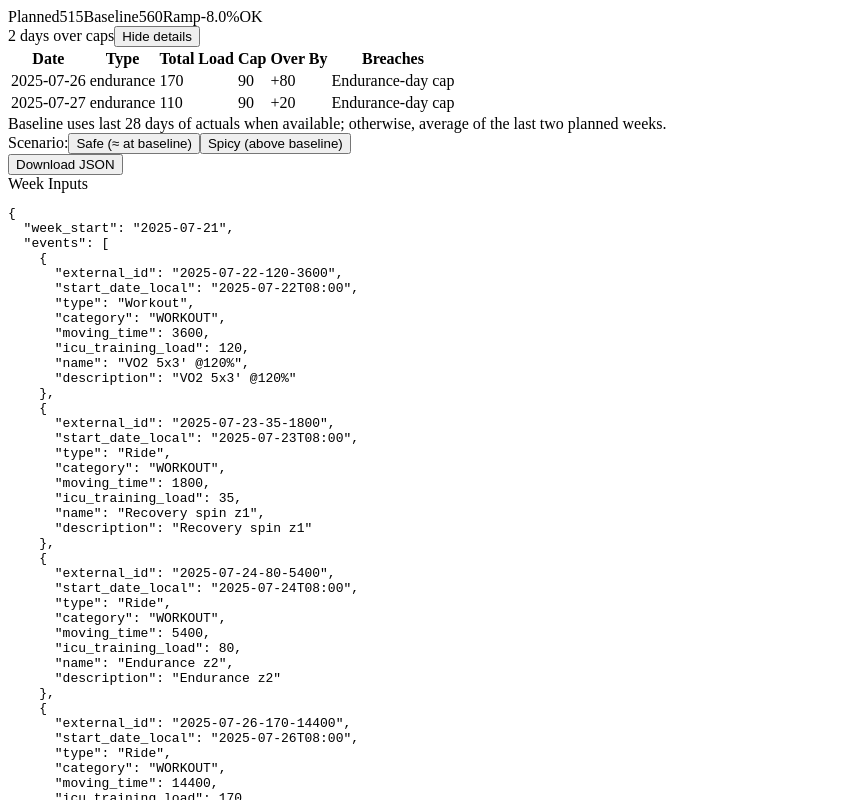
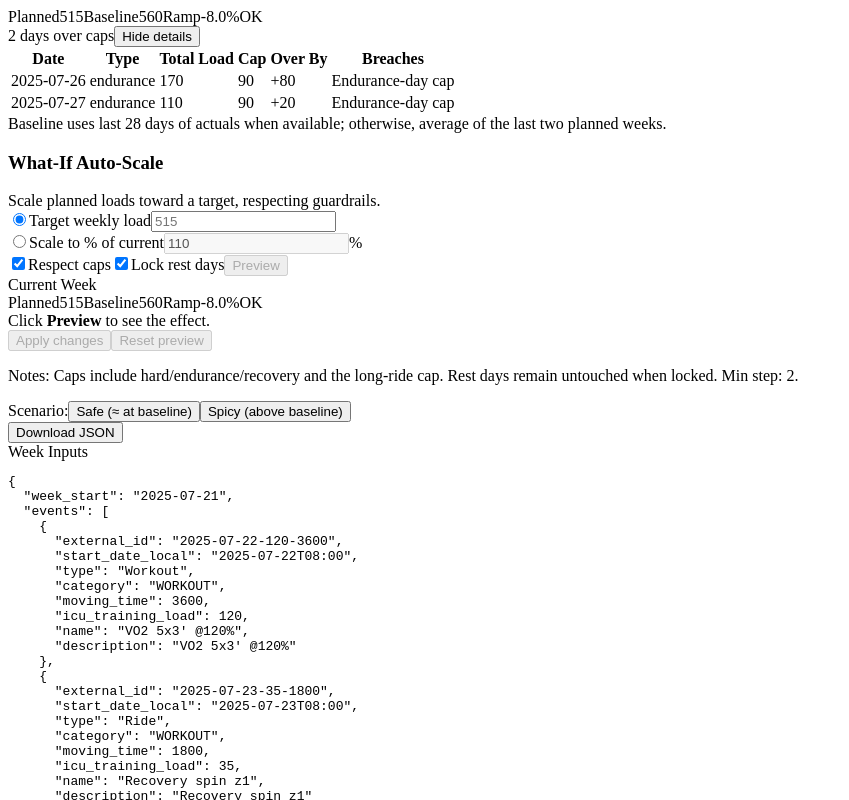
Before and after one commit to tomeese/intervals-icu-bulk-uploader-planned-workouts, a React (Vite) app: page / in a window 1280 px wide. Shown: the top 800 px of the page, without its empty margins (0-849 px from the left). Built offline with nearby package versions, Linux system fonts and the light colour scheme.

Commit message:
added what-if logic and panel

```diff
--- /dev/null
+++ b/src/components/WhatIfPanel.tsx
@@ -0,0 +1,204 @@
+import React, { useMemo, useState } from "react";
+import type { GuardrailConfig, HistoryInputs, WeekPlan } from "../lib/guardrails";
+import { computeGuardrails, DEFAULT_GUARDRAILS } from "../lib/guardrails";
+import { scaleWeekToTarget, type ScaleResult } from "../lib/scale";
+
+export type WhatIfPanelProps = {
+  week: WeekPlan;
+  history?: HistoryInputs;
+  config?: GuardrailConfig;
+  onApply: (updated: WeekPlan) => void;
+  className?: string;
+};
+
+export default function WhatIfPanel({ week, history, config = DEFAULT_GUARDRAILS, onApply, className }: WhatIfPanelProps) {
+  // Inputs
+  const [mode, setMode] = useState<"target" | "percent">("target");
+  const [targetWeeklyLoad, setTargetWeeklyLoad] = useState<number | "">("");
+  const [scalePct, setScalePct] = useState<number | "">(110);
+  const [respectCaps, setRespectCaps] = useState(true);
+  const [lockRestDays, setLockRestDays] = useState(true);
+
+  // Preview state
+  const [preview, setPreview] = useState<ScaleResult | null>(null);
+
+  const current = useMemo(() => computeGuardrails(week, history, config), [week, history, config]);
+  const prospective = useMemo(() =>
+    preview ? computeGuardrails(preview.week, history, config) : null,
+  [preview, history, config]);
+
+  const canPreview = () => {
+    if (mode === "target") return typeof targetWeeklyLoad === "number" && targetWeeklyLoad > 0;
+    return typeof scalePct === "number" && scalePct > 0;
+  };
+
+  const handlePreview = () => {
+    if (!canPreview()) return;
+    const res = scaleWeekToTarget(week, config, {
+      targetWeeklyLoad: mode === "target" ? Number(targetWeeklyLoad) : 0,
+      scalePct: mode === "percent" ? Number(scalePct) : 0,
+      lockRestDays,
+      respectCaps,
+    });
+    setPreview(res);
+  };
+
+  const handleApply = () => {
+    if (!preview) return;
+    onApply(preview.week);
+    setPreview(null);
+  };
+
+  const handleReset = () => setPreview(null);
+
+  return (
+    <div className={`mt-4 rounded-2xl border border-slate-200 bg-white/70 backdrop-blur ${className || ""}`}>
+      <div className="px-4 py-3 border-b border-slate-200 flex items-center gap-3">
+        <h3 className="text-sm font-semibold text-slate-800">What‑If Auto‑Scale</h3>
+        <span className="text-xs text-slate-500">Scale planned loads toward a target, respecting guardrails.</span>
+      </div>
+
+      <div className="p-4 space-y-4">
+        {/* Controls */}
+        <div className="flex flex-wrap items-end gap-3">
+          <div className="flex items-center gap-2">
+            <label className="text-sm text-slate-600">
+              <input type="radio" name="mode" className="mr-1" checked={mode === "target"} onChange={() => setMode("target")} />
+              Target weekly load
+            </label>
+            <input
+              type="number"
+              className="w-28 rounded-lg border px-2 py-1 text-sm"
+              placeholder={String(current.plannedWeekLoad)}
+              value={targetWeeklyLoad}
+              onChange={(e) => setTargetWeeklyLoad(e.target.value === "" ? "" : Number(e.target.value))}
+              disabled={mode !== "target"}
+            />
+          </div>
+
+          <div className="flex items-center gap-2">
+            <label className="text-sm text-slate-600">
+              <input type="radio" name="mode" className="mr-1" checked={mode === "percent"} onChange={() => setMode("percent")} />
+              Scale to % of current
+            </label>
+            <input
+              type="number"
+              className="w-24 rounded-lg border px-2 py-1 text-sm"
+              placeholder="110"
+              value={scalePct}
+              onChange={(e) => setScalePct(e.target.value === "" ? "" : Number(e.target.value))}
+              disabled={mode !== "percent"}
+            />
+            <span className="text-sm text-slate-500">%</span>
+          </div>
+
+          <label className="ml-2 text-sm text-slate-600">
+            <input type="checkbox" className="mr-1" checked={respectCaps} onChange={(e) => setRespectCaps(e.target.checked)} />
+            Respect caps
+          </label>
+          <label className="text-sm text-slate-600">
+            <input type="checkbox" className="mr-1" checked={lockRestDays} onChange={(e) => setLockRestDays(e.target.checked)} />
+            Lock rest days
+          </label>
+
+          <button
+            className="ml-auto rounded-lg border border-slate-300 px-3 py-1 text-sm hover:bg-slate-50 disabled:opacity-50"
+            onClick={handlePreview}
+            disabled={!canPreview()}
+          >
+            Preview
+          </button>
+        </div>
+
+        {/* Current vs Prospective summary */}
+        <div className="grid grid-cols-1 md:grid-cols-2 gap-3">
+          <SummaryCard title="Current Week" planned={current.plannedWeekLoad} baseline={current.baselineWeeklyLoad} ramp={current.rampPct} sev={current.rampSeverity} />
+          {prospective ? (
+            <SummaryCard title="After Scaling" planned={prospective.plannedWeekLoad} baseline={prospective.baselineWeeklyLoad} ramp={prospective.rampPct} sev={prospective.rampSeverity} />
+          ) : (
+            <div className="rounded-xl border border-slate-200 p-3 text-sm text-slate-500">Click <b>Preview</b> to see the effect.</div>
+          )}
+        </div>
+
+        {/* Changes table */}
+        {preview && (
+          <div className="overflow-hidden rounded-xl border border-slate-200">
+            <table className="w-full text-sm">
+              <thead className="bg-slate-50">
+                <tr className="text-left text-slate-600">
+                  <th className="px-3 py-2">Date</th>
+                  <th className="px-3 py-2">Before</th>
+                  <th className="px-3 py-2">Cap</th>
+                  <th className="px-3 py-2">After</th>
+                  <th className="px-3 py-2">Δ</th>
+                </tr>
+              </thead>
+              <tbody>
+                {preview.changes.map((c) => (
+                  <tr key={c.date} className="border-t border-slate-100">
+                    <td className="px-3 py-2 font-medium text-slate-800">{c.date}</td>
+                    <td className="px-3 py-2">{c.before}</td>
+                    <td className="px-3 py-2">{c.capApplied ?? "—"}</td>
+                    <td className="px-3 py-2">{c.after}</td>
+                    <td className={`px-3 py-2 ${c.appliedDelta >= 0 ? "text-emerald-700" : "text-rose-700"}`}>{c.appliedDelta > 0 ? "+" : ""}{c.appliedDelta}</td>
+                  </tr>
+                ))}
+              </tbody>
+            </table>
+          </div>
+        )}
+
+        {/* Actions */}
+        <div className="flex items-center gap-2">
+          <button
+            className="rounded-lg border border-emerald-300 bg-emerald-50 px-3 py-1 text-sm text-emerald-800 hover:bg-emerald-100 disabled:opacity-50"
+            disabled={!preview}
+            onClick={handleApply}
+          >
+            Apply changes
+          </button>
+          <button className="rounded-lg border border-slate-300 px-3 py-1 text-sm hover:bg-slate-50 disabled:opacity-50" disabled={!preview} onClick={handleReset}>Reset preview</button>
+          {preview && preview.residual !== 0 && (
+            <span className="text-xs text-slate-500 ml-2">Residual to target: {preview.residual > 0 ? "+" : ""}{preview.residual}</span>
+          )}
+        </div>
+
+        <p className="text-xs text-slate-500">Notes: Caps include hard/endurance/recovery and the long‑ride cap. Rest days remain untouched when locked. Min step: {config.min_step}.</p>
+      </div>
+    </div>
+  );
+}
+
+function SummaryCard({ title, planned, baseline, ramp, sev }: { title: string; planned: number; baseline: number; ramp: number; sev: string }) {
+  const sevStyles: Record<string, string> = {
+    none: "bg-gray-100 text-gray-800 border-gray-200",
+    info: "bg-blue-100 text-blue-800 border-blue-200",
+    warn: "bg-amber-100 text-amber-800 border-amber-200",
+    stop: "bg-rose-100 text-rose-800 border-rose-200",
+  };
+  const rampFmt = `${ramp > 0 ? "+" : ""}${ramp.toFixed(1)}%`;
+  const label: Record<string, string> = { none: "OK", info: "Slight ↑", warn: "High ↑", stop: "Too High ↑" };
+  return (
+    <div className="rounded-xl border border-slate-200 p-3">
+      <div className="text-sm font-medium text-slate-700 mb-2">{title}</div>
+      <div className="flex flex-wrap items-center gap-2">
+        <Badge label="Planned" value={planned} />
+        <Badge label="Baseline" value={baseline} />
+        <Badge label="Ramp" value={rampFmt} />
+        <span className={`inline-flex items-center gap-2 rounded-xl border px-2 py-1 text-xs font-medium ${sevStyles[sev]}`}>
+          <span className="inline-block h-2 w-2 rounded-full bg-current opacity-70" />
+          {label[sev]}
+        </span>
+      </div>
+    </div>
+  );
+}
+
+function Badge({ label, value }: { label: string; value: React.ReactNode }) {
+  return (
+    <span className="inline-flex items-center gap-1 rounded-xl border border-slate-200 bg-white px-3 py-1 text-sm shadow-sm">
+      <span className="text-slate-500">{label}</span>
+      <span className="font-semibold text-slate-900">{value}</span>
+    </span>
+  );
+}
--- a/src/pages/DemoGuardrails.tsx
+++ b/src/pages/DemoGuardrails.tsx
@@ -1,8 +1,9 @@
-import React, { useMemo, useState } from "react";
+import React, { useEffect, useMemo, useState } from "react";
 import TotalsPanel from "../components/TotalsPanel";
 import type { WeekPlan, WorkoutEvent, HistoryInputs } from "../lib/guardrails";
 import { computeGuardrails } from "../lib/guardrails";
 import ExportButton from "../components/ExportButton";
+import WhatIfPanel from "../components/WhatIfPanel";
 
 function labelFrom(desc?: string, type?: WorkoutEvent["type"], load?: number, secs?: number) {
   if (desc && desc.trim()) return desc.split("\n")[0].slice(0, 80);
@@ -74,7 +75,13 @@ function historyActualsBaseline560(): HistoryInputs {
 
 export default function DemoGuardrails() {
   const [mode, setMode] = useState<"safe" | "spicy">("safe");
-  const week = useMemo(() => (mode === "safe" ? weekSafe() : weekSpicy()), [mode]);
+  //  const week = useMemo(() => (mode === "safe" ? weekSafe() : weekSpicy()), [mode]);
+
+  const [week, setWeek] = useState<WeekPlan>(mode === "safe" ? weekSafe() : weekSpicy());
+
+  // when mode changes, reset the scenario:
+  useEffect(() => { setWeek(mode === "safe" ? weekSafe() : weekSpicy()); }, [mode]);
+
   const history = useMemo(() => historyActualsBaseline560(), []);
 
   const summary = useMemo(() => computeGuardrails(week, history), [week, history]);
@@ -82,7 +89,7 @@ export default function DemoGuardrails() {
   return (
     <div className="min-h-screen bg-slate-50">
       <TotalsPanel week={week} history={history} />
-
+      <WhatIfPanel week={week} history={history} onApply={setWeek} />
       <div className="mx-auto max-w-6xl px-4 py-6">
         <div className="flex items-center gap-2 mb-4">
           <span className="text-slate-600 text-sm">Scenario:</span>
```
